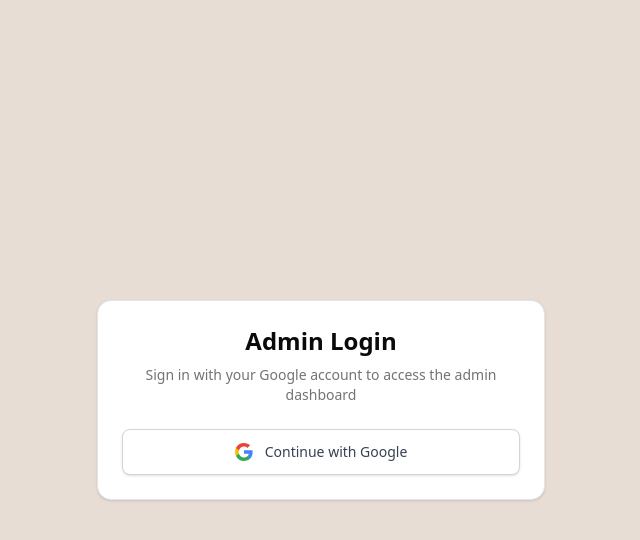
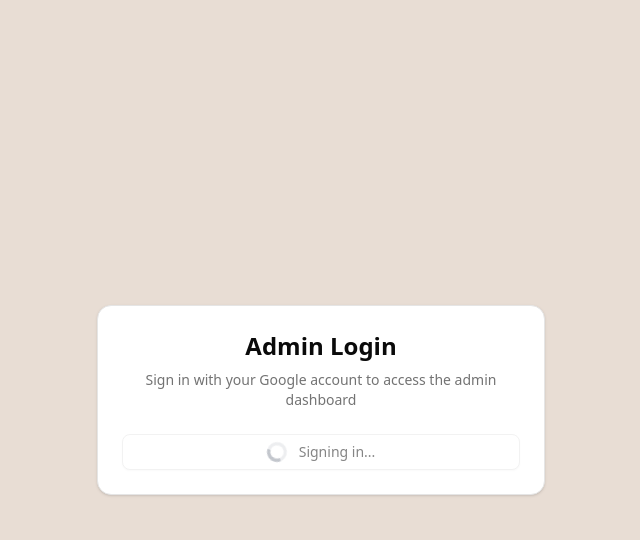
Before and after one commit to brandonalfred/daisy-aid-app, a Next.js app: page /admin/login in a window 1280 px wide. Both pictures are taken after a click on the button "Continue with Google". Shown: the top 540 px of the page, without its empty margins (319-959 px from the left). Built offline with nearby package versions, Linux system fonts and the light colour scheme.

Commit message:
feat: add loading spinner to Google sign-in button (#24)

```diff
--- a/src/components/admin/admin-login-form.tsx
+++ b/src/components/admin/admin-login-form.tsx
@@ -1,12 +1,39 @@
 'use client';
 
 import { signIn } from 'next-auth/react';
+import { useState } from 'react';
+import { Button } from '@/components/ui/button';
 
-function GoogleLogo() {
+function Spinner(): React.ReactElement {
   return (
     <svg
-      width="18"
-      height="18"
+      className="size-5 animate-spin text-gray-500"
+      xmlns="http://www.w3.org/2000/svg"
+      fill="none"
+      viewBox="0 0 24 24"
+      aria-hidden="true"
+    >
+      <circle
+        className="opacity-25"
+        cx="12"
+        cy="12"
+        r="10"
+        stroke="currentColor"
+        strokeWidth="4"
+      />
+      <path
+        className="opacity-75"
+        fill="currentColor"
+        d="M4 12a8 8 0 018-8V0C5.373 0 0 5.373 0 12h4zm2 5.291A7.962 7.962 0 014 12H0c0 3.042 1.135 5.824 3 7.938l3-2.647z"
+      />
+    </svg>
+  );
+}
+
+function GoogleLogo(): React.ReactElement {
+  return (
+    <svg
+      className="size-[18px]"
       viewBox="0 0 18 18"
       fill="none"
       aria-hidden="true"
@@ -31,15 +58,26 @@
   );
 }
 
-export function AdminLoginForm() {
+export function AdminLoginForm(): React.ReactElement {
+  const [isLoading, setIsLoading] = useState(false);
+
+  function handleSignIn(): void {
+    setIsLoading(true);
+    signIn('google', { callbackUrl: '/admin/dashboard' });
+  }
+
+  const icon = isLoading ? <Spinner /> : <GoogleLogo />;
+  const label = isLoading ? 'Signing in...' : 'Continue with Google';
+
   return (
-    <button
-      type="button"
-      onClick={() => signIn('google', { callbackUrl: '/admin/dashboard' })}
-      className="flex w-full cursor-pointer items-center justify-center gap-3 rounded-md border border-gray-300 bg-white px-4 py-3 text-sm font-medium text-gray-700 shadow-sm transition-colors hover:bg-gray-50"
+    <Button
+      variant="outline"
+      onClick={handleSignIn}
+      disabled={isLoading}
+      className="w-full gap-3 py-3"
     >
-      <GoogleLogo />
-      Continue with Google
-    </button>
+      {icon}
+      {label}
+    </Button>
   );
 }
```
